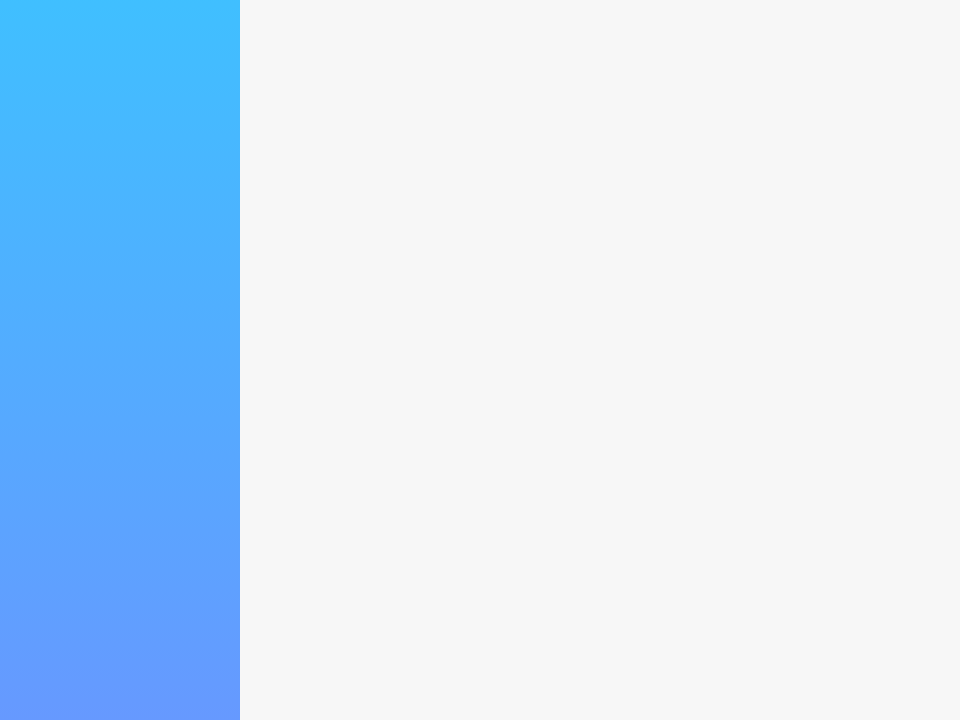
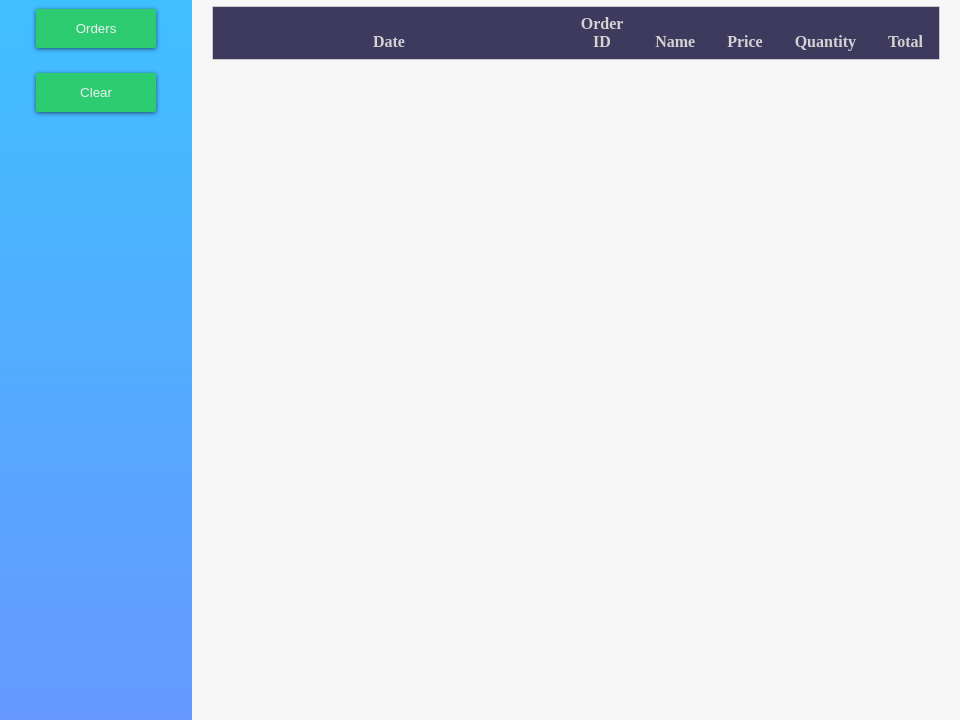
Before and after one commit to tuanpham91/electron-frontend, an Electron app: page start.html in a window 960 px wide. Shown: the part 80-800 px from the top of the page. Drawn offline with Linux system fonts and the light colour scheme.

Commit message:
update css

```diff
--- a/css/buttonStyle.css
+++ b/css/buttonStyle.css
@@ -2,6 +2,7 @@
     position: relative;
     margin: 0 auto;
     display: block;
+    text-align: center;
     padding: 0;
     overflow: hidden;
     border-width: 0;
@@ -25,6 +26,12 @@
 .btn span {
     display: block;
     padding: 12px 24px;
+}
+
+.btn-top-position {
+    margin-top: 25px;
+    width: 40%;
+    min-width: 120px;
 }
 
 .btn:before {
--- /dev/null
+++ b/css/fonts.css
@@ -0,0 +1,5 @@
+.h1-fonts {
+    margin-left: 20px;
+    font-family: 'Open Sans', sans-serif;
+    color: dimgrey;
+}
--- a/css/styles.css
+++ b/css/styles.css
@@ -1,4 +1,6 @@
 @import url("buttonStyle.css");
+@import url("fonts.css");
+@import url("tables.css");
 .column {
     float: left;
     min-height: 100%;
@@ -6,12 +8,12 @@
 }
 
 .left {
-    width: 25%;
+    width: 20%;
     background: linear-gradient(to bottom, #33ccff -20%, #6699ff 100%);
 }
 
 .right {
-    width: 75%;
+    width: 80%;
     background-color: rgb(247, 247, 247);
 }
 
--- /dev/null
+++ b/css/tables.css
@@ -0,0 +1,157 @@
+/*!
+Pure v1.0.1
+Copyright 2013 Yahoo!
+Licensed under the BSD License.
+https://github.com/pure-css/pure/blob/master/LICENSE.md
+*/
+
+.pure-table {
+    border-collapse: collapse;
+    border-spacing: 0;
+    empty-cells: show;
+    border: 1px solid #cbcbcb
+}
+
+.pure-table caption {
+    color: #000;
+    font: italic 85%/1 arial, sans-serif;
+    padding: 1em 0;
+    text-align: center
+}
+
+.pure-table td,
+.pure-table th {
+    border-left: 1px solid #cbcbcb;
+    border-width: 0 0 0 1px;
+    font-size: inherit;
+    margin: 0;
+    overflow: visible;
+    padding: .5em 1em
+}
+
+.pure-table thead {
+    background-color: #0f0875;
+    color: #E8E8E8;
+    text-align: left;
+    vertical-align: bottom
+}
+
+.pure-table td {
+    background-color: transparent
+}
+
+.pure-table-odd td {
+    background-color: #f2f2f2
+}
+
+.pure-table-striped tr:nth-child(2n-1) td {
+    background-color: #f2f2f2
+}
+
+.pure-table-bordered td {
+    border-bottom: 1px solid #cbcbcb
+}
+
+.pure-table-bordered tbody>tr:last-child>td {
+    border-bottom-width: 0
+}
+
+.pure-table-horizontal td,
+.pure-table-horizontal th {
+    border-width: 0 0 1px 0;
+    width: 100%;
+    color: lightgray;
+    border-bottom: 1px solid #cbcbcb;
+    background-color: #3d3a5e;
+    text-align: center;
+}
+
+.padding-table {
+    margin-left: 20px;
+    margin-right: 20px;
+}
+
+.table-shape .pure-table-horizontal tbody>tr:last-child>td {
+    border-bottom-width: 0
+}
+
+.pure-table {
+    /* Remove spacing between table cells (from Normalize.css) */
+    border-collapse: collapse;
+    border-spacing: 0;
+    empty-cells: show;
+    border: 1px solid #cbcbcb;
+}
+
+.pure-table caption {
+    color: #000;
+    font: italic 85%/1 arial, sans-serif;
+    padding: 1em 0;
+    text-align: center;
+}
+
+.pure-table td,
+.pure-table th {
+    border-left: 1px solid #cbcbcb;
+    /*  inner column border */
+    border-width: 0 0 0 1px;
+    font-size: inherit;
+    margin: 0;
+    overflow: visible;
+    /*to make ths where the title is really long work*/
+    padding: 0.5em 1em;
+    /* cell padding */
+}
+
+.pure-table thead {
+    background-color: #e0e0e0;
+    color: #000;
+    text-align: left;
+    vertical-align: bottom;
+}
+
+
+/*
+striping:
+   even - #fff (white)
+   odd  - #f2f2f2 (light gray)
+*/
+
+.pure-table td {
+    background-color: transparent;
+}
+
+.pure-table-odd td {
+    background-color: #f2f2f2;
+}
+
+
+/* nth-child selector for modern browsers */
+
+.pure-table-striped tr:nth-child(2n-1) td {
+    background-color: #f2f2f2;
+}
+
+
+/* BORDERED TABLES */
+
+.pure-table-bordered td {
+    border-bottom: 1px solid #cbcbcb;
+}
+
+.pure-table-bordered tbody>tr:last-child>td {
+    border-bottom-width: 0;
+}
+
+
+/* HORIZONTAL BORDERED TABLES */
+
+.pure-table-horizontal td,
+.pure-table-horizontal th {
+    border-width: 0 0 1px 0;
+    border-bottom: 1px solid #cbcbcb;
+}
+
+.pure-table-horizontal tbody>tr:last-child>td {
+    border-bottom-width: 0;
+}
--- a/start.html
+++ b/start.html
@@ -10,10 +10,26 @@
 <body>
     <div class="fill">
         <div class="column left">
-            <button class="btn" type="button"><span>Inventory</span></button>
+            <button class="btn btn-top-position" type="button"><span>Inventory</span></button>
+            <button class="btn btn-top-position" type="button"><span>Orders</span></button>
+            <button class="btn btn-top-position" type="button"><span>Clear</span></button>
         </div>
         <div class="column right">
-
+            <h1 class="h1-fonts">Dashboard</h1>
+            <div>
+                <table class="pure-table pure-table-horizontal padding-table">
+                    <thead class="thead">
+                        <tr>
+                            <th>Date</th>
+                            <th>Order ID</th>
+                            <th>Name</th>
+                            <th>Price</th>
+                            <th>Quantity</th>
+                            <th>Total</th>
+                        </tr>
+                    </thead>
+                </table>
+            </div>
         </div>
     </div>
 </body>
```
Also changed, not shown: main.js (+3 -4 lines).
